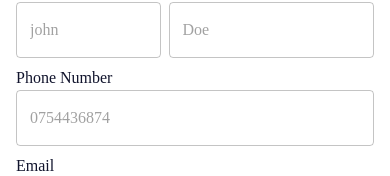
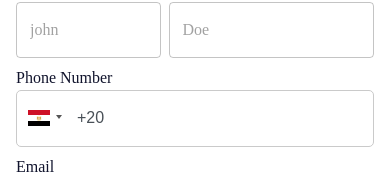
Before and after one commit to Software-Lifecycle-Consultants/slc-open-hms, a Next.js app: page /register in a window 390 px wide. Shown: the part 198-374 px from the top of the page. Built offline with nearby package versions, Linux system fonts and the light colour scheme.

Commit message:
Implement Phone Number dropdown in Registation page

```diff
--- a/app/register/page.tsx
+++ b/app/register/page.tsx
@@ -13,7 +13,8 @@ import { postData, postRegsiterData } from "@/services/api";
 import {registerPageDetails} from "@/data/registerPage";
 import Box from "@mui/material/Box";
 import ArrowBack from "@mui/icons-material/ArrowBack";
-
+import PhoneInput from "react-phone-input-2";
+import "react-phone-input-2/lib/bootstrap.css";
 /**
  * This page represents the registration page.
 */
@@ -90,6 +91,7 @@ const Register: React.FC = () => {
     PostApiData();
     console.log("Register Data:", formData);
   };
+  const [phone, setPhone] = useState("");
   return (
     <Container maxWidth="sm">
       <form onSubmit={handleSubmit}>
@@ -145,16 +147,15 @@ const Register: React.FC = () => {
             color: '#11142D'
           }}>
             {registerPageDetails.registerPagePhoneNumSection}
-            <TextField
-              fullWidth
-              placeholder="0754436874"
-              variant="outlined"
-              type="phone"
-              name="phone"
-              value={formData.phone}
-              onChange={(e) => handleChange(e, "phone")}
-              required
-            />
+            <PhoneInput
+            country={"eg"}
+            enableSearch={true}
+            value={phone}
+            onChange={(phone) => setPhone(phone)}
+
+            inputStyle={{
+              width:"100%"}}
+          />
           </Grid>
           {/* Email Section */}
           <Grid item xs={12} sx={{
--- a/package.json
+++ b/package.json
@@ -25,6 +25,7 @@
     "react": "^18.2.0",
     "react-date-range": "^1.4.0",
     "react-dom": "18.2.0",
+    "react-phone-input-2": "^2.15.1",
     "react-responsive": "^9.0.2",
     "react-slick": "^0.29.0",
     "slick-carousel": "^1.8.1"
```
Also changed, not shown: 1 other file (tests, documents, lock files or other folders).
